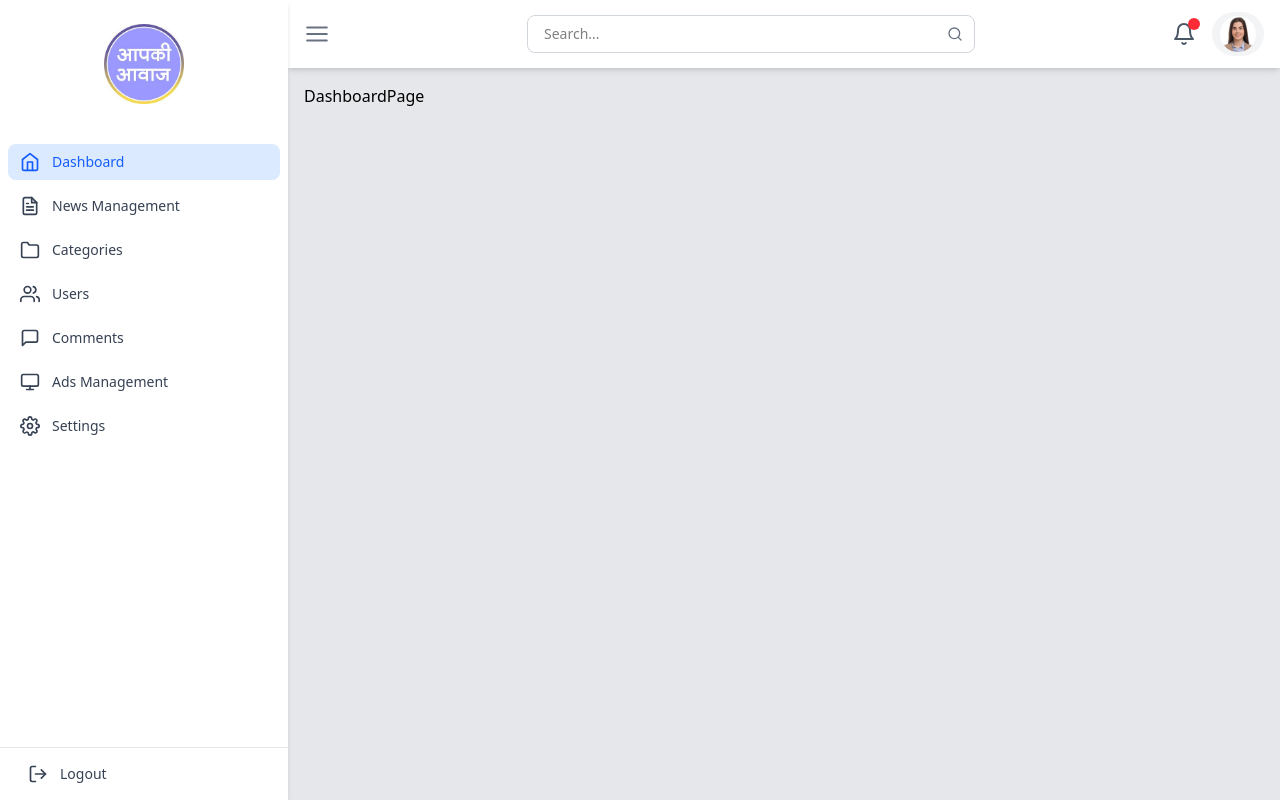
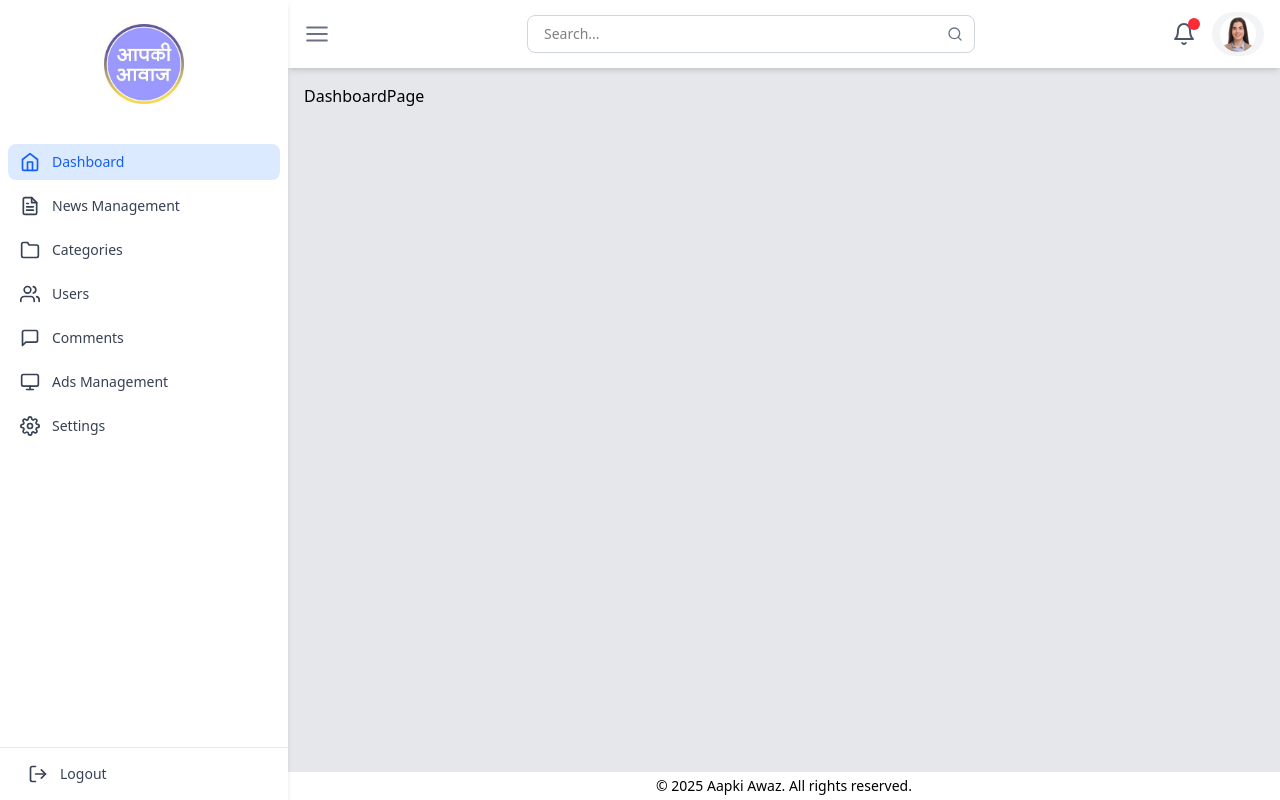
Before and after one commit to aapkiawazdeveloper-debug/aapki-awaz-website, a Next.js app: page /dashboard in a window 1280 px wide. Built offline with nearby package versions, Linux system fonts and the light colour scheme.

Commit message:
add the footer in the admin layout

```diff
--- a/src/app/(modules)/(admin)/layout.tsx
+++ b/src/app/(modules)/(admin)/layout.tsx
@@ -4,8 +4,9 @@ import { useState, useEffect } from "react";
 import "../../styles/globals.css";
 import Sidebar from "@/app/shared/components/admin/layout/Sidebar";
 import Header from "@/app/shared/components/admin/layout/Header";
+import Footer from "@/app/shared/components/admin/layout/Footer";
 
-const AdminLayout = ({ children }: { children: React.ReactNode }) => {
+const AdminLayout: React.FC<{ children: React.ReactNode }> = ({ children }) => {
   const [isSidebarOpen, setIsSidebarOpen] = useState(true);
   const [isMobile, setIsMobile] = useState(false);
 
@@ -51,6 +52,7 @@ const AdminLayout = ({ children }: { children: React.ReactNode }) => {
           >
             <Header onToggleSidebar={toggleSidebar} />
             <main className="flex-1 overflow-y-auto p-4">{children}</main>
+            <Footer />
           </div>
         </div>
       </body>
--- a/src/app/shared/components/admin/layout/Footer.tsx
+++ b/src/app/shared/components/admin/layout/Footer.tsx
@@ -0,0 +1,11 @@
+const Footer = () => {
+  return (
+    <footer className="bg-white text-center py-1 px-2">
+      <p className="text-sm font-normal">
+        © 2025 Aapki Awaz. All rights reserved.
+      </p>
+    </footer>
+  );
+};
+
+export default Footer;
```
